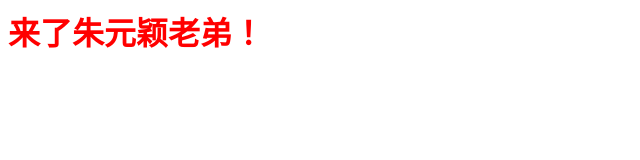
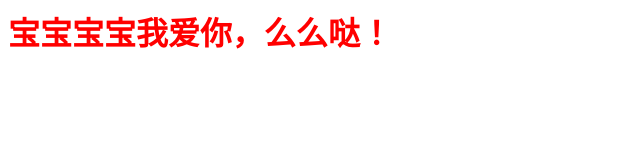
Before and after one commit to QINJIKANG/myblog, a plain HTML site: page index.html in a window 1280 px wide. Shown: the whole page, without its empty margins (0-640 px from the left). Drawn offline with Linux system fonts and the light colour scheme.

Commit message:
Update index.html

```diff
--- a/index.html
+++ b/index.html
@@ -1 +1 @@
-<h1 style = color:red>来了朱元颖老弟！</h1>
+<h1 style = color:red>宝宝宝宝我爱你，么么哒！</h1>
```
